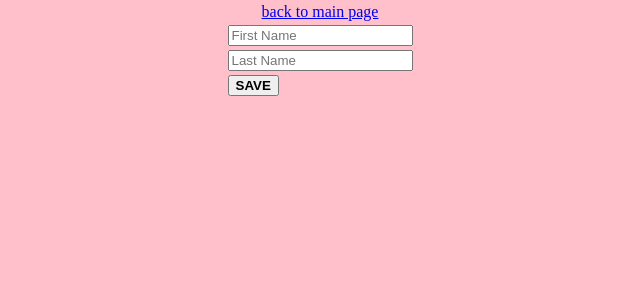
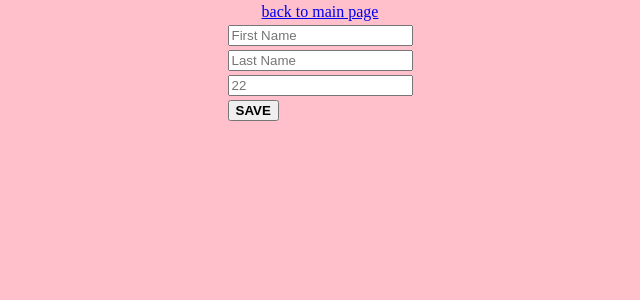
Before and after one commit to kjrohr/relationshiprepophp, a PHP site: page /add_data.php in a window 1280 px wide. Shown: the part 26-326 px from the top of the page, without its empty margins (320-960 px from the left). Run offline with PHP 8.4, Linux system fonts and the light colour scheme.

Commit message:
Continue working on adding

```diff
--- a/add_data.php
+++ b/add_data.php
@@ -5,11 +5,12 @@ if(isset($_POST['btn-save']))
  // variables for input data
  $first_name = $_POST['first_name'];
  $last_name = $_POST['last_name'];
+ $age = $_POST['age'];
  // variables for input data
 
  // sql query for inserting data into database
 
-        $sql_query = "INSERT INTO users(first_name,last_name) VALUES('$first_name','$last_name')";
+        $sql_query = "INSERT INTO users(first_name,last_name,age) VALUES('$first_name','$last_name','$age')";
  mysql_query($sql_query);
 
         // sql query for inserting data into database
@@ -46,6 +47,9 @@ if(isset($_POST['btn-save']))
     <td><input type="text" name="last_name" placeholder="Last Name" required /></td>
     </tr>
     <tr>
+    <td><input type="text" name="age" placeholder="22" required /></td>
+    </tr>
+    <tr>
     <td><button type="submit" name="btn-save"><strong>SAVE</strong></button></td>
     </tr>
     </table>
```
